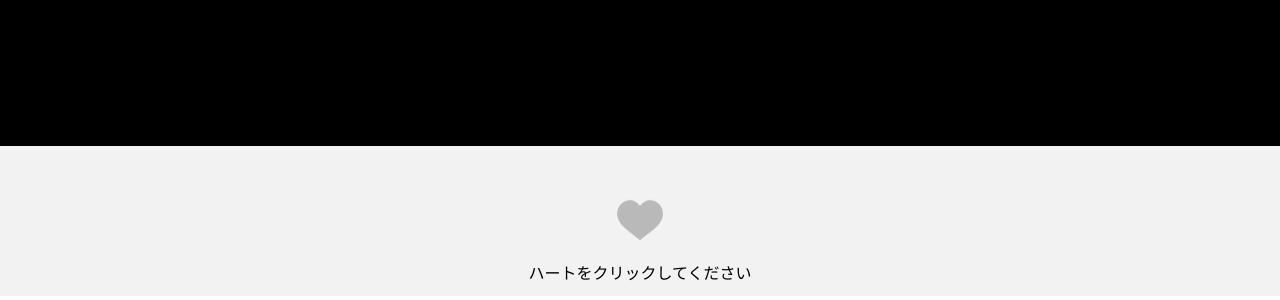
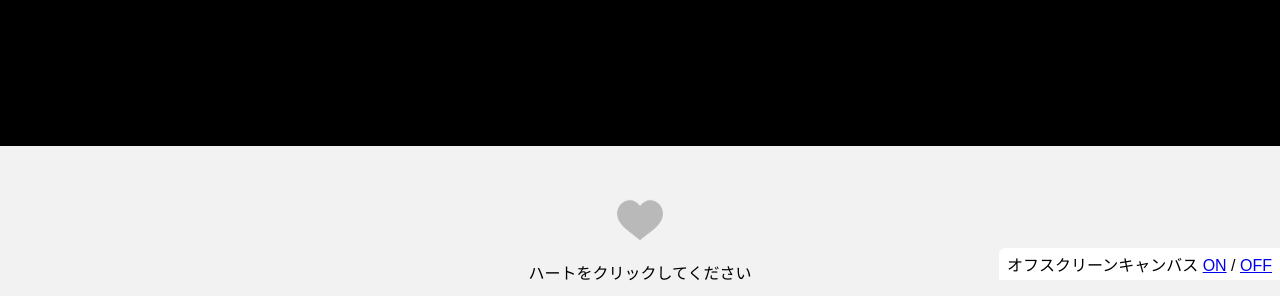
Before and after one commit to ics-creative/180905_offscreencanvas, a website with bundled scripts: page offscreencanvas-2d/index.html in a window 1280 px wide. Shown: the part 504-804 px from the top of the page. Built offline with nearby package versions, Linux system fonts and the light colour scheme.

Commit message:
オフスクリーンキャンバス：効果がわかるように追加

```diff
--- a/common/css/style.css
+++ b/common/css/style.css
@@ -41,3 +41,12 @@ canvas {
   width: 100%;
   text-align: center;
 }
+
+.onOff {
+  position: absolute;
+  bottom: 0;
+  right: 0;
+  padding: 4px 8px;
+  background-color: white;
+  border-radius: 6px 0 0 0 ;
+}
--- a/common/js/main.js
+++ b/common/js/main.js
@@ -57,12 +57,12 @@ export class Main {
 
     // UIの初期化
     const GUI = function () {
-      this.num = 30000;
+      this.num = 60000;
     };
     const data = new GUI();
 
     const gui = new dat.GUI({autoPlace: false});
-    const numSlider = gui.add(data, 'num', 500, 30000).step(500);
+    const numSlider = gui.add(data, 'num', 500, 60000).step(500);
     numSlider.onFinishChange((value) => {
       if (this.useWorker) {
         // Workerスレッドでレンダリングする場合
--- a/offscreencanvas-2d/index.html
+++ b/offscreencanvas-2d/index.html
@@ -39,7 +39,9 @@
       <path class="heart"
             d="M250,187.4c-31.8-47.8-95.5-19.8-95.5,32.2c0,35.2,31.8,60.3,55.7,79.2c24.9,19.7,31.8,23.9,39.8,31.8 c7.9-7.9,14.6-12.6,39.8-31.8c24.3-18.5,55.7-44.4,55.7-79.6C345.5,167.6,281.8,139.7,250,187.4z"/>
     </svg>
+
   </div>
 </div>
+<p class="onOff">オフスクリーンキャンバス <a href="./index.html#on">ON</a> / <a href="./#off">OFF</a></p>
 </body>
 </html>
```
Also changed, not shown: offscreencanvas-3d/index.html (+1 -0 lines).
